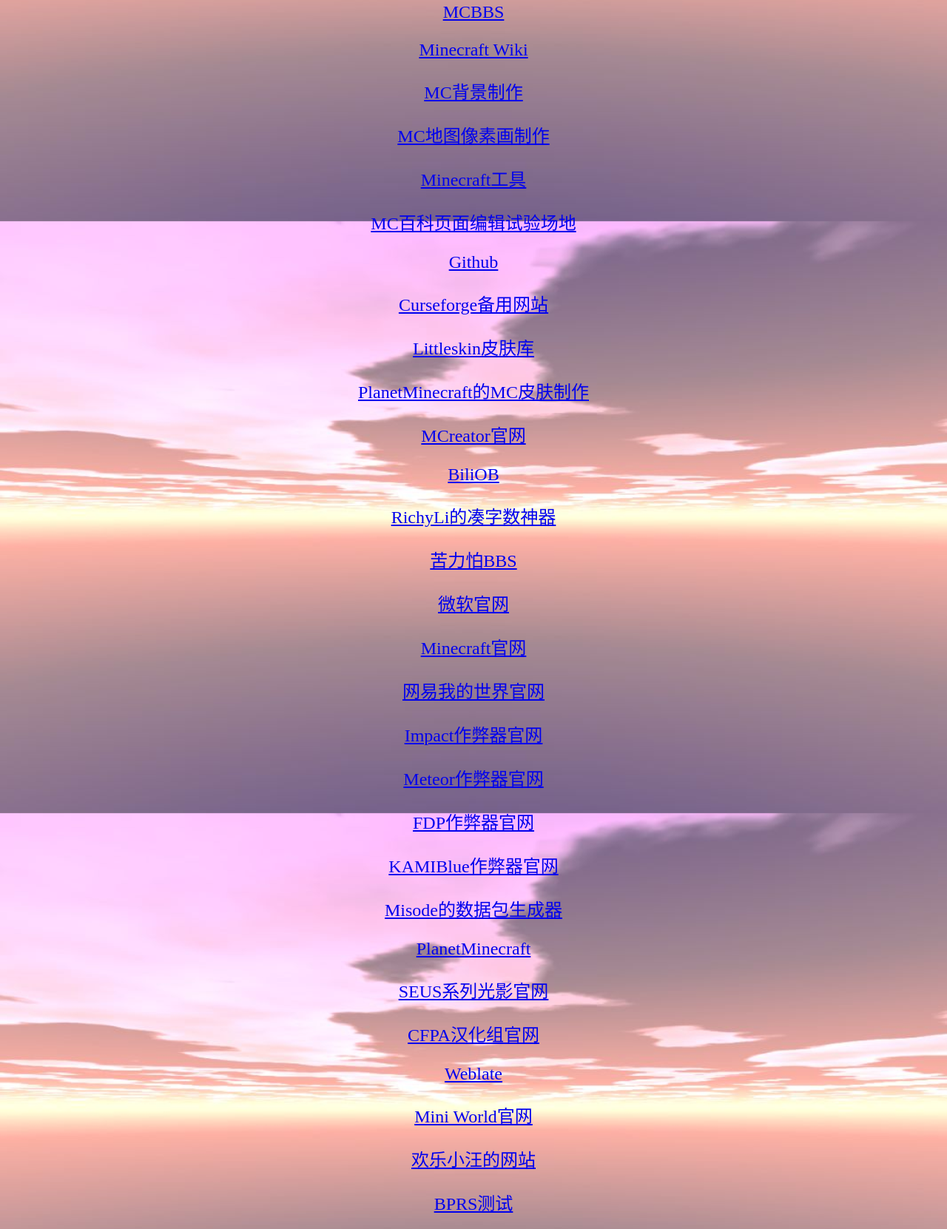
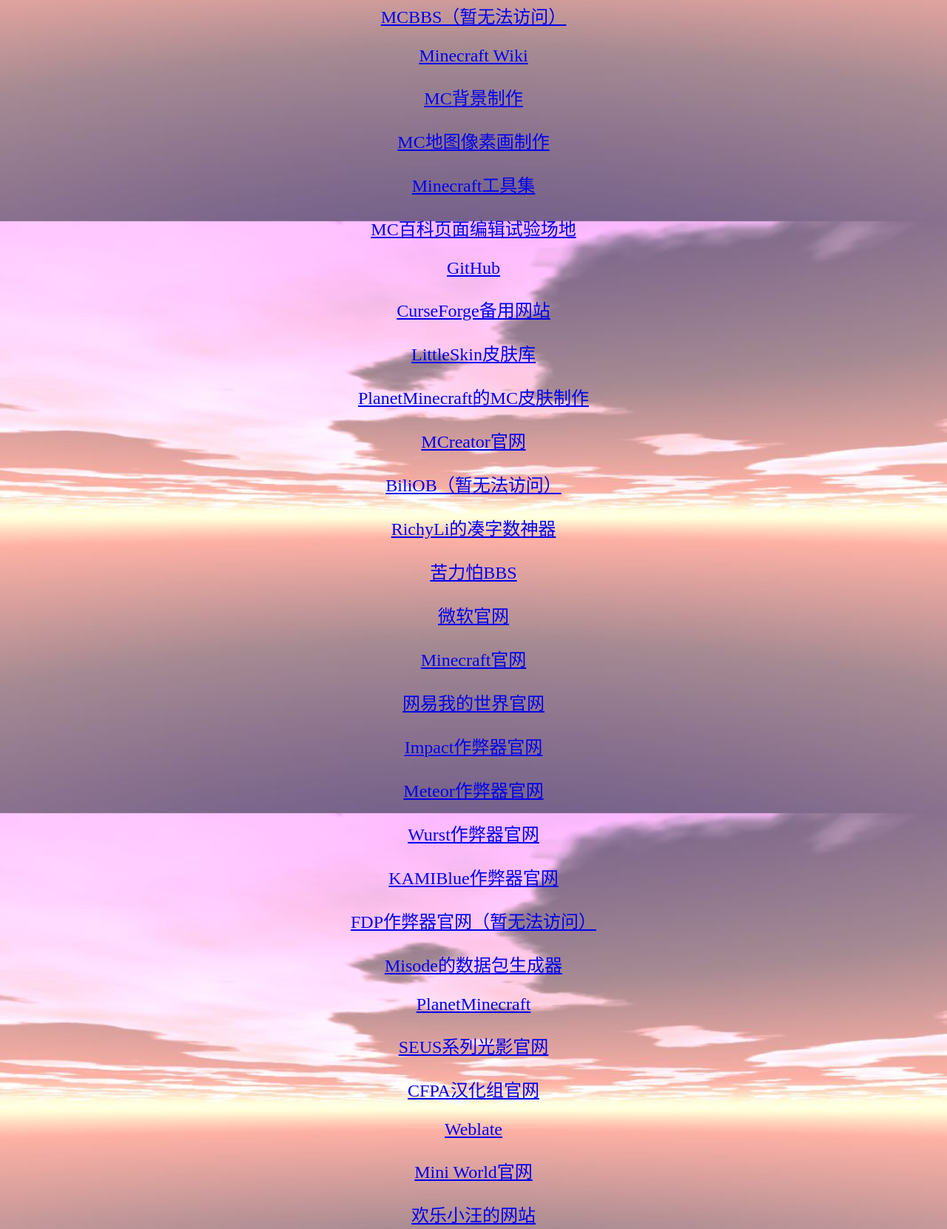
Before and after one commit to Busituteng/busituteng.github.io, a plain HTML site: page ul.html in a window 1280 px wide. Shown: the part 501-2162 px from the top of the page at 74% size. Drawn offline with Linux system fonts and the light colour scheme.

Commit message:
README小修；ul大修
虽然是ARR，但还是贡献了（

```diff
--- a/ul.html
+++ b/ul.html
@@ -12,41 +12,41 @@
 <p><center><font size="5"><font color="#008000"><h1>BT的实用链接页面 BT's Useful Links</h1></font></center></p>
 <p><center><font size="1"><h1>该页面目前只支持中文...</h1></font></center></p>
 <p><center><font size="1"><h1>This Page Currently Only Supports Chinese...</h1></font></center></p>
-<p><center><font size="5"><a href="https://www.mcmod.cn/online/" target="_blank">MC百科其他在线用户</a></font></center></p>
+<p><center><font size="5"><a href="https://www.mcmod.cn/online" target="_blank">MC百科其他在线用户</a></font></center></p>
 <p><center><font size="5"><a href="https://bbs.mcmod.cn/home.php?mod=spacecp&ac=profile&op=info" target="_blank">MC百科个人主页背景修改</a></font></center></p>
 <p><center><font size="5"><a href="https://www.mcmod.cn/rand" target="_blank">MC百科随机页面</a></font></center></p>
 <p><center><font size="5"><a href="https://www.mcmod.cn/item/303153.html" target="_blank">MC百科试验性条目</a></font></center></p>
-<p><center><font size="5"><a href="https://www.mcbbs.net/" target="_blank">MCBBS</a></font></center></p>
-<p><center><font size="5"><a href="https://zh.minecraft.wiki/" target="_blank">Minecraft Wiki</a></font></center></p>
-<p><center><font size="5"><a href="http://minecraft.novaskin.me/wallpapers" target="_blank">MC背景制作</a></font></center></p>
-<p><center><font size="5"><a href="https://mc-map.djfun.de/" target="_blank">MC地图像素画制作</a></font></center></p>
-<p><center><font size="5"><a href="https://minecraft.tools/en/" target="_blank">Minecraft工具</a></font></center></p>
-<p><center><font size="5"><a href="https://center.mcmod.cn/173951/" target="_blank">MC百科页面编辑试验场地</a></font></center></p>
-<p><center><font size="5"><a href="https://github.com/" target="_blank">Github</a></font></center></p>
-<p><center><font size="5"><a href="https://files.xmdhs.top/curseforge" target="_blank">Curseforge备用网站</a></font></center></p>
-<p><center><font size="5"><a href="https://littleskin.cn/" target="_blank">Littleskin皮肤库</a></font></center></p>
+<p><center><font size="5"><a href="https://www.mcbbs.net" target="_blank">MCBBS（暂无法访问）</a></font></center></p>
+<p><center><font size="5"><a href="https://zh.minecraft.wiki" target="_blank">Minecraft Wiki</a></font></center></p>
+<p><center><font size="5"><a href="https://wallpapers.novaskin.me" target="_blank">MC背景制作</a></font></center></p>
+<p><center><font size="5"><a href="https://mc-map.djfun.de" target="_blank">MC地图像素画制作</a></font></center></p>
+<p><center><font size="5"><a href="https://minecraft.tools" target="_blank">Minecraft工具集</a></font></center></p>
+<p><center><font size="5"><a href="https://center.mcmod.cn/173951" target="_blank">MC百科页面编辑试验场地</a></font></center></p>
+<p><center><font size="5"><a href="https://github.com" target="_blank">GitHub</a></font></center></p>
+<p><center><font size="5"><a href="https://files.xmdhs.top/curseforge" target="_blank">CurseForge备用网站</a></font></center></p>
+<p><center><font size="5"><a href="https://littleskin.cn" target="_blank">LittleSkin皮肤库</a></font></center></p>
 <p><center><font size="5"><a href="https://www.minecraftskins.net/skineditor" target="_blank">PlanetMinecraft的MC皮肤制作</a></font></center></p>
-<p><center><font size="5"><a href="https://mcreator.net/" target="_blank">MCreator官网</a></font></center></p>
-<p><center><font size="5"><a href="https://www.biliob.com/" target="_blank">BiliOB</a></font></center></p>
-<p><center><font size="5"><a href="http://www.richyli.com/tool/loremipsum/" target="_blank">RichyLi的凑字数神器</a></font></center></p>
-<p><center><font size="5"><a href="https://klpbbs.com/" target="_blank">苦力怕BBS</a></font></center></p>
-<p><center><font size="5"><a href="https://www.microsoft.com/zh-cn/" target="_blank">微软官网</a></font></center></p>
+<p><center><font size="5"><a href="https://mcreator.net" target="_blank">MCreator官网</a></font></center></p>
+<p><center><font size="5"><a href="https://www.biliob.com" target="_blank">BiliOB（暂无法访问）</a></font></center></p>
+<p><center><font size="5"><a href="http://www.richyli.com/tool/loremipsum" target="_blank">RichyLi的凑字数神器</a></font></center></p>
+<p><center><font size="5"><a href="https://klpbbs.com" target="_blank">苦力怕BBS</a></font></center></p>
+<p><center><font size="5"><a href="https://www.microsoft.com/zh-cn" target="_blank">微软官网</a></font></center></p>
 <p><center><font size="5"><a href="https://www.minecraft.net/zh-hans" target="_blank">Minecraft官网</a></font></center></p>
-<p><center><font size="5"><a href="https://mc.163.com/" target="_blank">网易我的世界官网</a></font></center></p>
-<p><center><font size="5"><a href="https://impactclient.net/" target="_blank">Impact作弊器官网</a></font></center></p>
-<p><center><font size="5"><a href="https://meteorclient.com/" target="_blank">Meteor作弊器官网</a></font></center></p>
-<p><center><font size="5"><a href="https://getfdp.today/" target="_blank">FDP作弊器官网</a></font></center></p>
-<p><center><font size="5"><a href="https://kamiblue.org/" target="_blank">KAMIBlue作弊器官网</a></font></center></p>
-<p><center><font size="5"><a href="https://misode.github.io/" target="_blank">Misode的数据包生成器</a></font></center></p>
-<p><center><font size="5"><a href="https://www.planetminecraft.com/" target="_blank">PlanetMinecraft</a></font></center></p>
-<p><center><font size="5"><a href="https://www.sonicether.com/seus/" target="_blank">SEUS系列光影官网</a></font></center></p>
-<p><center><font size="5"><a href="https://cfpa.team/" target="_blank">CFPA汉化组官网</a></font></center></p>
-<p><center><font size="5"><a href="https://hosted.weblate.org/about/" target="_blank">Weblate</a></font></center></p>
-<p><center><font size="5"><a href="http://mini1.com" target="_blank">Mini World官网</a></font></center></p>
-<p><center><font size="5"><a href="https://wangwang-code.github.io/xiaogou/" target="_blank">欢乐小汪的网站</a></font></center></p>
+<p><center><font size="5"><a href="https://mc.163.com" target="_blank">网易我的世界官网</a></font></center></p>
+<p><center><font size="5"><a href="https://impactclient.net" target="_blank">Impact作弊器官网</a></font></center></p>
+<p><center><font size="5"><a href="https://meteorclient.com" target="_blank">Meteor作弊器官网</a></font></center></p>
+<p><center><font size="5"><a href="https://www.wurstclient.net" target="_blank">Wurst作弊器官网</a></font></center></p>
+<p><center><font size="5"><a href="https://kamiblue.org" target="_blank">KAMIBlue作弊器官网</a></font></center></p>
+<p><center><font size="5"><a href="https://getfdp.today" target="_blank">FDP作弊器官网（暂无法访问）</a></font></center></p>
+<p><center><font size="5"><a href="https://misode.github.io" target="_blank">Misode的数据包生成器</a></font></center></p>
+<p><center><font size="5"><a href="https://www.planetminecraft.com" target="_blank">PlanetMinecraft</a></font></center></p>
+<p><center><font size="5"><a href="https://www.sonicether.com/seus" target="_blank">SEUS系列光影官网</a></font></center></p>
+<p><center><font size="5"><a href="https://cfpa.team" target="_blank">CFPA汉化组官网</a></font></center></p>
+<p><center><font size="5"><a href="https://hosted.weblate.org/about" target="_blank">Weblate</a></font></center></p>
+<p><center><font size="5"><a href="https://www.mini1.cn" target="_blank">Mini World官网</a></font></center></p>
+<p><center><font size="5"><a href="https://wangwang-code.github.io/xiaogou" target="_blank">欢乐小汪的网站</a></font></center></p>
 <p><center><font size="5"><a href="https://m.medsci.cn/scale/show.do?id=5e7b24096b" target="_blank">BPRS测试</a></font></center></p>
-<p><center><font size="5"><a href="https://www.gov.cn/" target="_blank">中华人民共和国中央人民政府官网</a></font></center></p>
-<p><center><font size="5"><a href="http://www.wurstclient.net/" target="_blank">Wurst作弊器官网</a></font></center></p>
+<p><center><font size="5"><a href="https://www.gov.cn" target="_blank">中华人民共和国中央人民政府官网</a></font></center></p>
 <p><center><font size="5"><a href="https://github.com/Busituteng/Busituteng.github.io/issues" target="_blank">问题反馈Feedback Website</a></font></center></p>
 <p><center><font size="5"><a href="#top">回到上方</a></font>
 </center>
```
Also changed, not shown: 1 other file.
